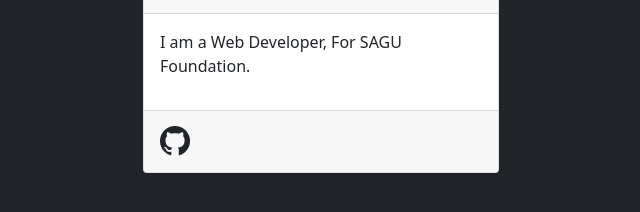
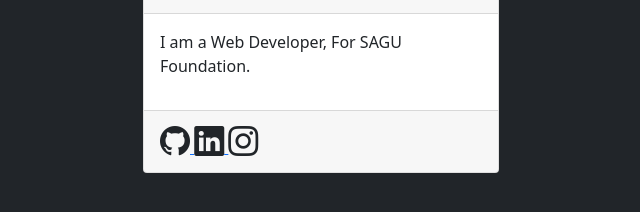
Before and after one commit to Somatuau/learn-html-css-, a plain HTML site: page index.html in a window 1280 px wide. Shown: the part 374-586 px from the top of the page, without its empty margins (319-959 px from the left). Drawn offline with nearby package versions, Linux system fonts and the light colour scheme.

Commit message:
Update index.html

```diff
--- a/index.html
+++ b/index.html
@@ -33,9 +33,16 @@
                     </div>
                     <div class="card-footer">
                         <a href="https://github.com/Somatuau" target="_blank">
-
                             <i class="bi-github text-dark " style="font-size: 30px;"></i>
                         </a>
+                        <a href="https://www.linkedin.com/feed/" target="_blank">
+                            <i class="bi bi-linkedin text-dark" style="font-size: 30px;"></i>
+                        </a>
+
+                        <a href="https://www.instagram.com/no_yekson/">
+                            <i class="bi bi-instagram text-dark" style="font-size: 30px;"></i>
+                        </a>
+
 
                     </div>
 
```
